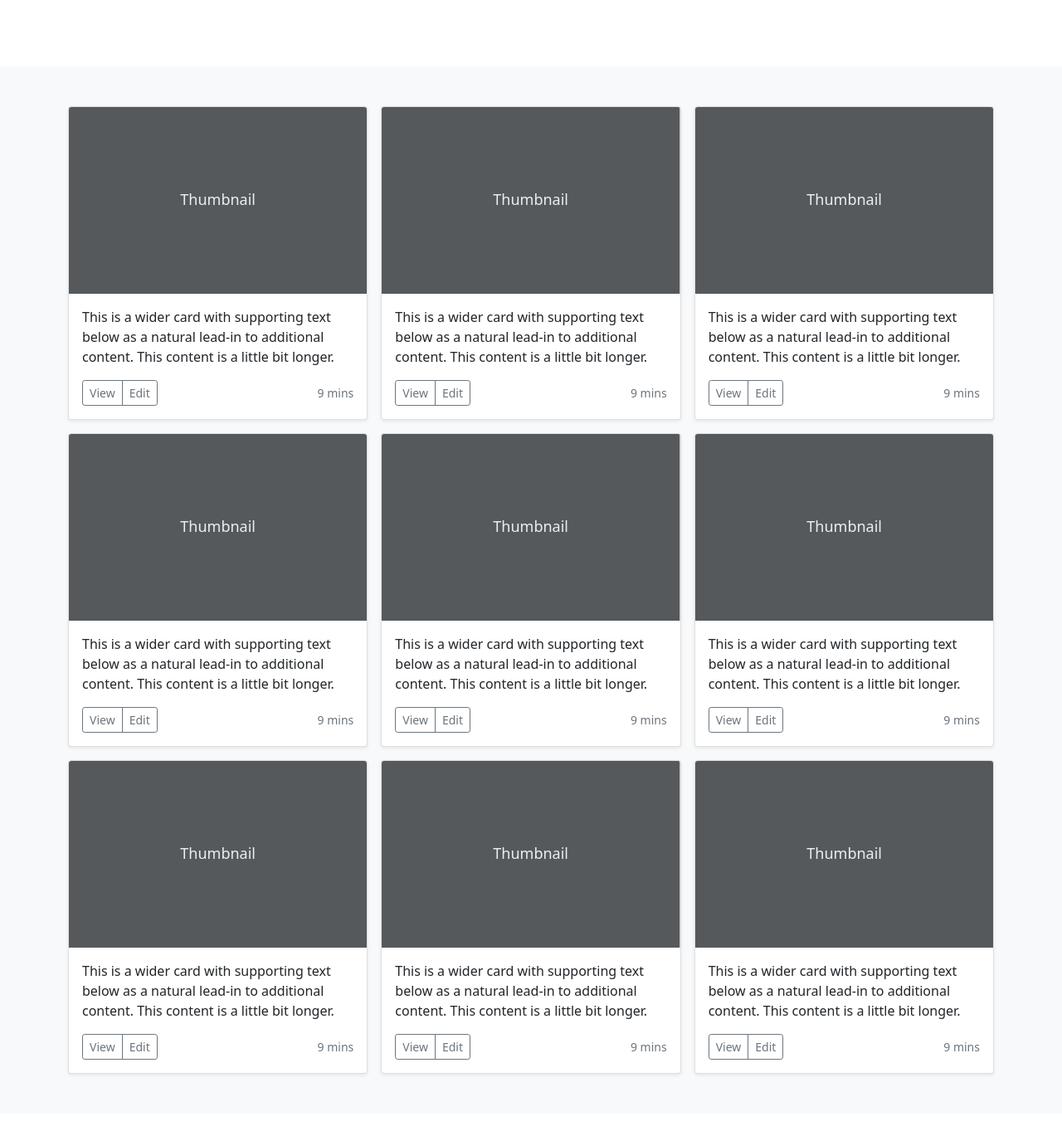
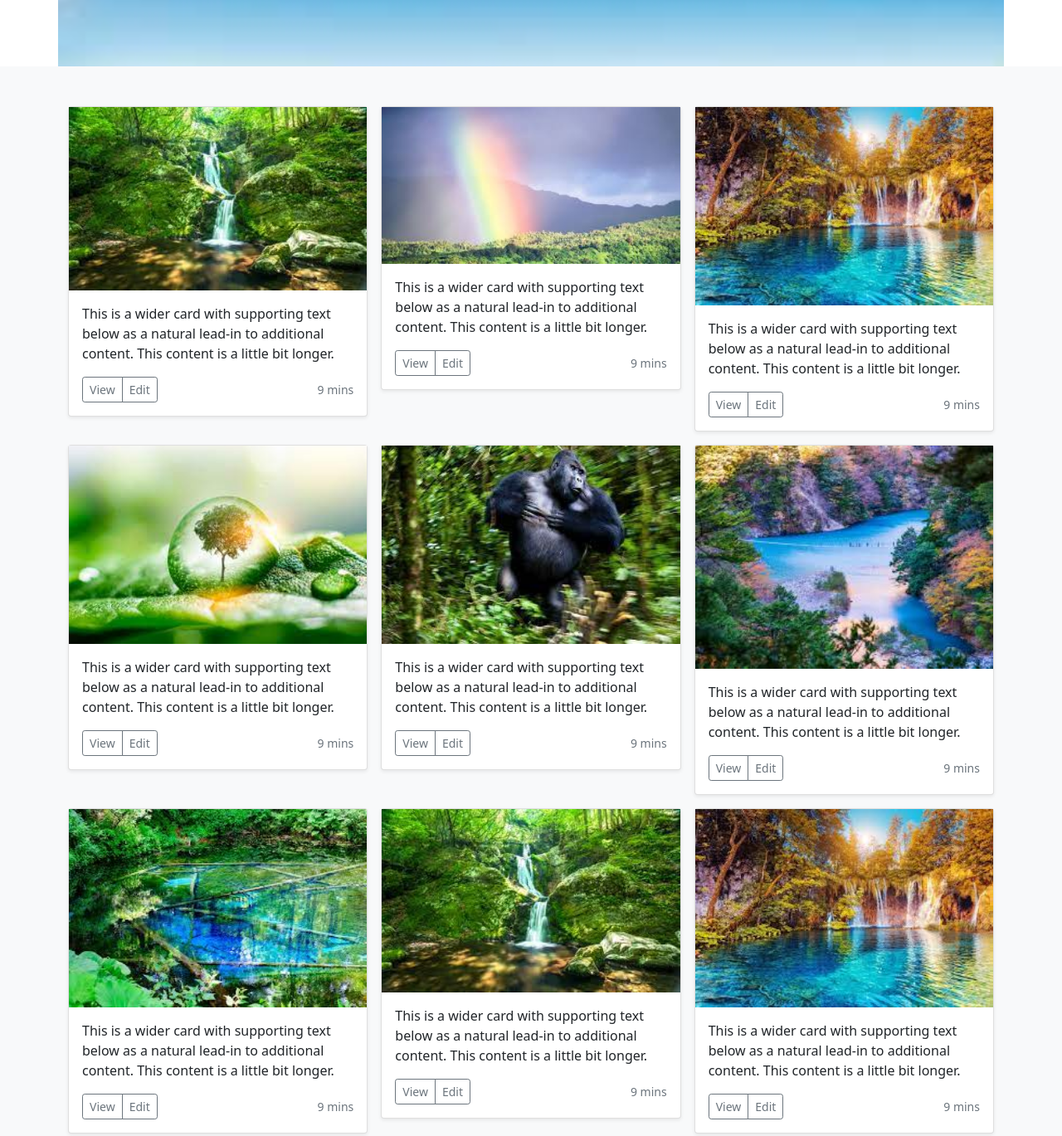
Before and after one commit to ryonahara/groupGreen, a plain HTML site: page index.html in a window 1280 px wide. Shown: the part 400-1769 px from the top of the page at 83% size. Drawn offline with nearby package versions, Linux system fonts and the light colour scheme.

Commit message:
画像加えました

```diff
--- a/index.html
+++ b/index.html
@@ -40,6 +40,13 @@
           font-size: 3.5rem;
         }
       }
+      .header {
+        background:url("../groupGreen/images/虹.jpg") 0 0 / cover no-repeat;
+      }
+      .text-muted {
+        color: black;
+      }
+
     </style>
 
 
@@ -80,9 +87,9 @@
 
 <main>
 
-  <section class="py-5 text-center container">
+  <section class="py-5 text-center container header">
     <div class="row py-lg-5">
-      <div class="col-lg-6 col-md-8 mx-auto">
+      <div class="col-lg-6 col-md-8 mx-auto ">
         <h1 class="fw-light">Album example</h1>
         <p class="lead text-muted">Something short and leading about the collection below—its contents, the creator, etc. Make it short and sweet, but not too short so folks don’t simply skip over it entirely.</p>
         <p>
@@ -99,8 +106,7 @@
       <div class="row row-cols-1 row-cols-sm-2 row-cols-md-3 g-3">
         <div class="col">
           <div class="card shadow-sm">
-            <svg class="bd-placeholder-img card-img-top" width="100%" height="225" xmlns="http://www.w3.org/2000/svg" role="img" aria-label="Placeholder: Thumbnail" preserveAspectRatio="xMidYMid slice" focusable="false"><title>Placeholder</title><rect width="100%" height="100%" fill="#55595c"/><text x="50%" y="50%" fill="#eceeef" dy=".3em">Thumbnail</text></svg>
-
+            <img src="../groupGreen/images/森１.jpg" alt="">
             <div class="card-body">
               <p class="card-text">This is a wider card with supporting text below as a natural lead-in to additional content. This content is a little bit longer.</p>
               <div class="d-flex justify-content-between align-items-center">
@@ -115,8 +121,7 @@
         </div>
         <div class="col">
           <div class="card shadow-sm">
-            <svg class="bd-placeholder-img card-img-top" width="100%" height="225" xmlns="http://www.w3.org/2000/svg" role="img" aria-label="Placeholder: Thumbnail" preserveAspectRatio="xMidYMid slice" focusable="false"><title>Placeholder</title><rect width="100%" height="100%" fill="#55595c"/><text x="50%" y="50%" fill="#eceeef" dy=".3em">Thumbnail</text></svg>
-
+<img src="../groupGreen/images/自然１.jpg" alt="">
             <div class="card-body">
               <p class="card-text">This is a wider card with supporting text below as a natural lead-in to additional content. This content is a little bit longer.</p>
               <div class="d-flex justify-content-between align-items-center">
@@ -131,8 +136,7 @@
         </div>
         <div class="col">
           <div class="card shadow-sm">
-            <svg class="bd-placeholder-img card-img-top" width="100%" height="225" xmlns="http://www.w3.org/2000/svg" role="img" aria-label="Placeholder: Thumbnail" preserveAspectRatio="xMidYMid slice" focusable="false"><title>Placeholder</title><rect width="100%" height="100%" fill="#55595c"/><text x="50%" y="50%" fill="#eceeef" dy=".3em">Thumbnail</text></svg>
-
+<img src="../groupGreen/images/自然２.jpg" alt="">
             <div class="card-body">
               <p class="card-text">This is a wider card with supporting text below as a natural lead-in to additional content. This content is a little bit longer.</p>
               <div class="d-flex justify-content-between align-items-center">
@@ -148,8 +152,7 @@
 
         <div class="col">
           <div class="card shadow-sm">
-            <svg class="bd-placeholder-img card-img-top" width="100%" height="225" xmlns="http://www.w3.org/2000/svg" role="img" aria-label="Placeholder: Thumbnail" preserveAspectRatio="xMidYMid slice" focusable="false"><title>Placeholder</title><rect width="100%" height="100%" fill="#55595c"/><text x="50%" y="50%" fill="#eceeef" dy=".3em">Thumbnail</text></svg>
-
+<img src="../groupGreen/images/自然３.jpg" alt="">
             <div class="card-body">
               <p class="card-text">This is a wider card with supporting text below as a natural lead-in to additional content. This content is a little bit longer.</p>
               <div class="d-flex justify-content-between align-items-center">
@@ -164,8 +167,7 @@
         </div>
         <div class="col">
           <div class="card shadow-sm">
-            <svg class="bd-placeholder-img card-img-top" width="100%" height="225" xmlns="http://www.w3.org/2000/svg" role="img" aria-label="Placeholder: Thumbnail" preserveAspectRatio="xMidYMid slice" focusable="false"><title>Placeholder</title><rect width="100%" height="100%" fill="#55595c"/><text x="50%" y="50%" fill="#eceeef" dy=".3em">Thumbnail</text></svg>
-
+<img src="../groupGreen/images/自然４.jpg" alt="">
             <div class="card-body">
               <p class="card-text">This is a wider card with supporting text below as a natural lead-in to additional content. This content is a little bit longer.</p>
               <div class="d-flex justify-content-between align-items-center">
@@ -180,8 +182,7 @@
         </div>
         <div class="col">
           <div class="card shadow-sm">
-            <svg class="bd-placeholder-img card-img-top" width="100%" height="225" xmlns="http://www.w3.org/2000/svg" role="img" aria-label="Placeholder: Thumbnail" preserveAspectRatio="xMidYMid slice" focusable="false"><title>Placeholder</title><rect width="100%" height="100%" fill="#55595c"/><text x="50%" y="50%" fill="#eceeef" dy=".3em">Thumbnail</text></svg>
-
+<img src="../groupGreen/images/自然６.jpg" alt="">
             <div class="card-body">
               <p class="card-text">This is a wider card with supporting text below as a natural lead-in to additional content. This content is a little bit longer.</p>
               <div class="d-flex justify-content-between align-items-center">
@@ -197,8 +198,7 @@
 
         <div class="col">
           <div class="card shadow-sm">
-            <svg class="bd-placeholder-img card-img-top" width="100%" height="225" xmlns="http://www.w3.org/2000/svg" role="img" aria-label="Placeholder: Thumbnail" preserveAspectRatio="xMidYMid slice" focusable="false"><title>Placeholder</title><rect width="100%" height="100%" fill="#55595c"/><text x="50%" y="50%" fill="#eceeef" dy=".3em">Thumbnail</text></svg>
-
+<img src="../groupGreen/images/自然８.jpg" alt="">
             <div class="card-body">
               <p class="card-text">This is a wider card with supporting text below as a natural lead-in to additional content. This content is a little bit longer.</p>
               <div class="d-flex justify-content-between align-items-center">
@@ -213,8 +213,7 @@
         </div>
         <div class="col">
           <div class="card shadow-sm">
-            <svg class="bd-placeholder-img card-img-top" width="100%" height="225" xmlns="http://www.w3.org/2000/svg" role="img" aria-label="Placeholder: Thumbnail" preserveAspectRatio="xMidYMid slice" focusable="false"><title>Placeholder</title><rect width="100%" height="100%" fill="#55595c"/><text x="50%" y="50%" fill="#eceeef" dy=".3em">Thumbnail</text></svg>
-
+<img src="../groupGreen/images/森１.jpg" alt="">
             <div class="card-body">
               <p class="card-text">This is a wider card with supporting text below as a natural lead-in to additional content. This content is a little bit longer.</p>
               <div class="d-flex justify-content-between align-items-center">
@@ -229,8 +228,7 @@
         </div>
         <div class="col">
           <div class="card shadow-sm">
-            <svg class="bd-placeholder-img card-img-top" width="100%" height="225" xmlns="http://www.w3.org/2000/svg" role="img" aria-label="Placeholder: Thumbnail" preserveAspectRatio="xMidYMid slice" focusable="false"><title>Placeholder</title><rect width="100%" height="100%" fill="#55595c"/><text x="50%" y="50%" fill="#eceeef" dy=".3em">Thumbnail</text></svg>
-
+<img src="../groupGreen/images/自然２.jpg" alt="">
             <div class="card-body">
               <p class="card-text">This is a wider card with supporting text below as a natural lead-in to additional content. This content is a little bit longer.</p>
               <div class="d-flex justify-content-between align-items-center">
```
Also changed, not shown: images/森１.jpg (added), images/自然１.jpg (added), images/自然２.jpg (added), images/自然３.jpg (added), images/自然４.jpg (added), images/自然５.jpg (added), images/自然６.jpg (added), images/自然７.jpg (added), images/自然８.jpg (added), images/虹.jpg (added).
